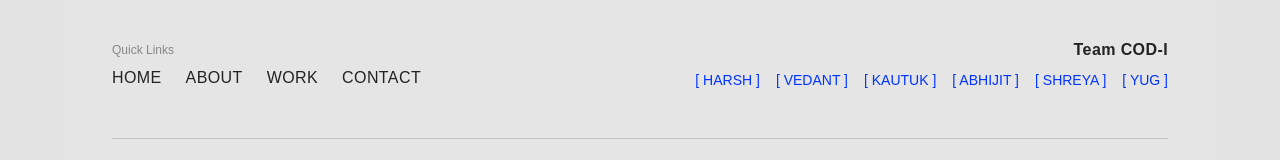
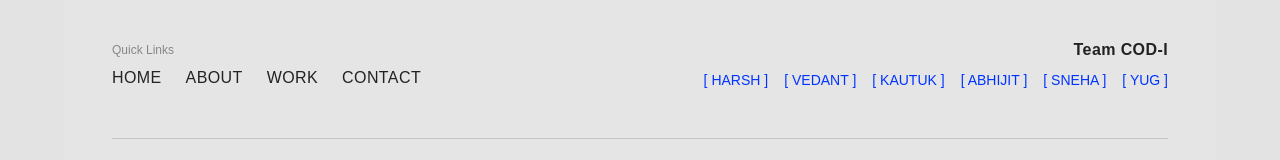
Before and after one commit to Harsh-DevOps117/netwatch, a Next.js app: page / in a window 1280 px wide. Shown: the part 4066-4226 px from the top of the page. Built offline with nearby package versions, Linux system fonts and the light colour scheme.

Commit message:
Update Footer.tsx

```diff
--- a/app/components/Footer.tsx
+++ b/app/components/Footer.tsx
@@ -5,7 +5,7 @@ const team = [
   { name: 'Vedant', url: 'https://www.linkedin.com/in/vedant-singh-1b996b313/' },
   { name: 'Kautuk', url: 'https://www.linkedin.com/in/kaustuk-pratap-singh-23291b36b/' },
   { name: 'Abhijit', url: 'https://www.linkedin.com/in/abhijit-kumar-b10080318/' },
-  { name: 'Shreya', url: 'https://www.linkedin.com/in/sneha-varma13/' },
+  { name: 'Sneha', url: 'https://www.linkedin.com/in/sneha-varma13/' },
   { name: 'Yug', url: 'https://www.linkedin.com/in/yug-s-538a8a321/' },
 ];
 
```
